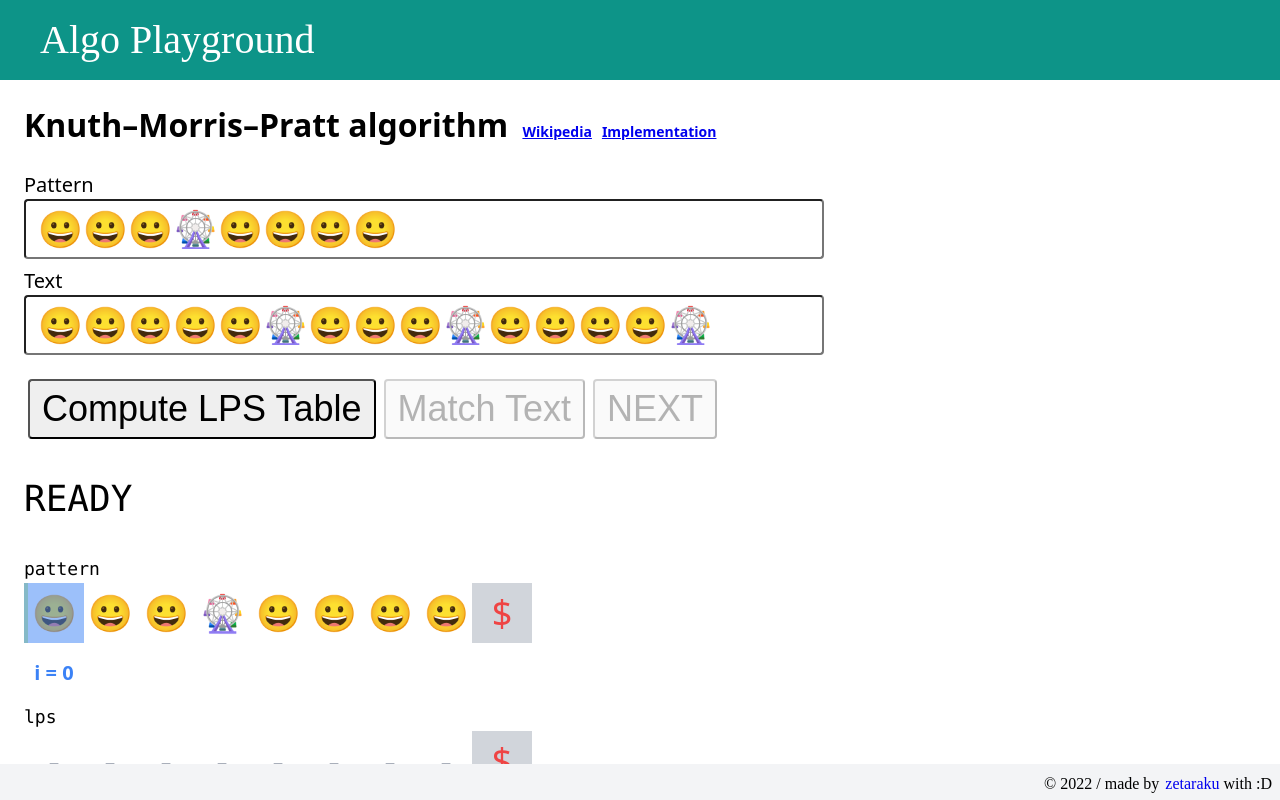
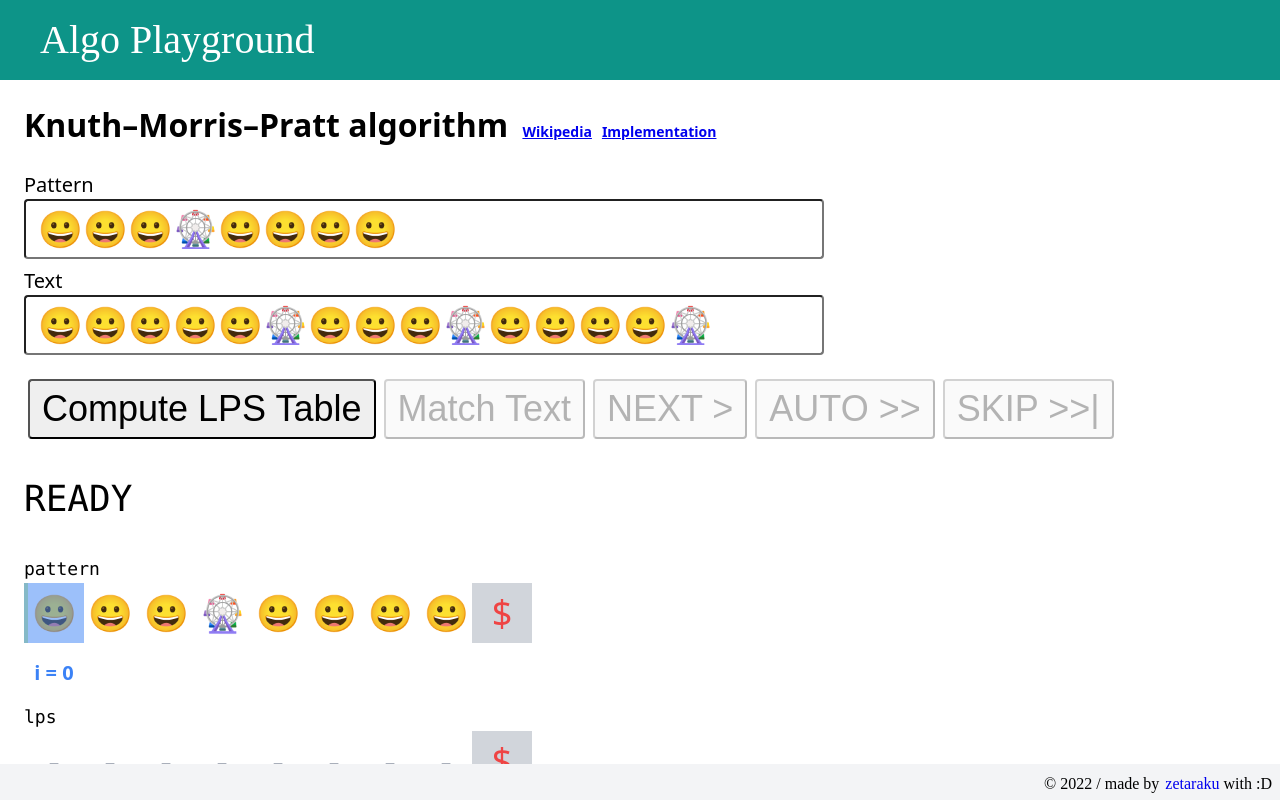
Before and after one commit to zetaraku/algo-playground, a Nuxt app: page /alg/kmp in a window 1280 px wide. Shown: the top 800 px of the page. Built offline with nearby package versions, Linux system fonts and the light colour scheme.

Commit message:
feat: add 'AUTO' and 'SKIP' buttons

```diff
--- a/pages/alg/kmp.vue
+++ b/pages/alg/kmp.vue
@@ -33,6 +33,15 @@ function resetPointers() {
 function nextStep() {
   if (currentProcess.value === null) return;
   infoMessage.value = currentProcess.value.next().value;
+}
+async function autoSkip(delay: number) {
+  while (currentProcess.value && !currentProcess.value.next().done) {
+    nextStep();
+    // eslint-disable-next-line no-await-in-loop
+    await new Promise((resolve) => {
+      setTimeout(resolve, delay);
+    });
+  }
 }
 function beginProcess(start: () => Generator<string, string>) {
   currentProcess.value = start();
@@ -225,7 +234,21 @@ onMounted(() => {
         :disabled="currentProcess === null"
         @click="nextStep();"
       >
-        NEXT
+        NEXT &gt;
+      </button>
+      <button
+        class="px-3 py-2 m-1 rounded text-4xl"
+        :disabled="currentProcess === null"
+        @click="autoSkip(500);"
+      >
+        AUTO &gt;&gt;
+      </button>
+      <button
+        class="px-3 py-2 m-1 rounded text-4xl"
+        :disabled="currentProcess === null"
+        @click="autoSkip(0);"
+      >
+        SKIP &gt;&gt;|
       </button>
     </div>
 
```
